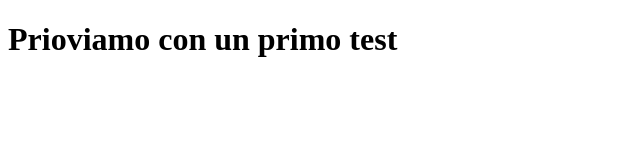
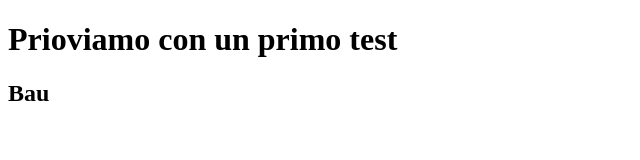
Before and after one commit to DaviLeoMeda/Coding-School, a plain HTML site: page index.html in a window 1280 px wide. Shown: the full height of the page, 0-640 px from the left. Drawn offline with Linux system fonts and the light colour scheme.

Commit message:
Prova Seconda

```diff
--- a/index.html
+++ b/index.html
@@ -8,6 +8,7 @@
 </head>
 <body>
     <h1>Prioviamo con un primo test</h1>
+    <h2>Bau</h2>
 
 </body>
 </html>
```
